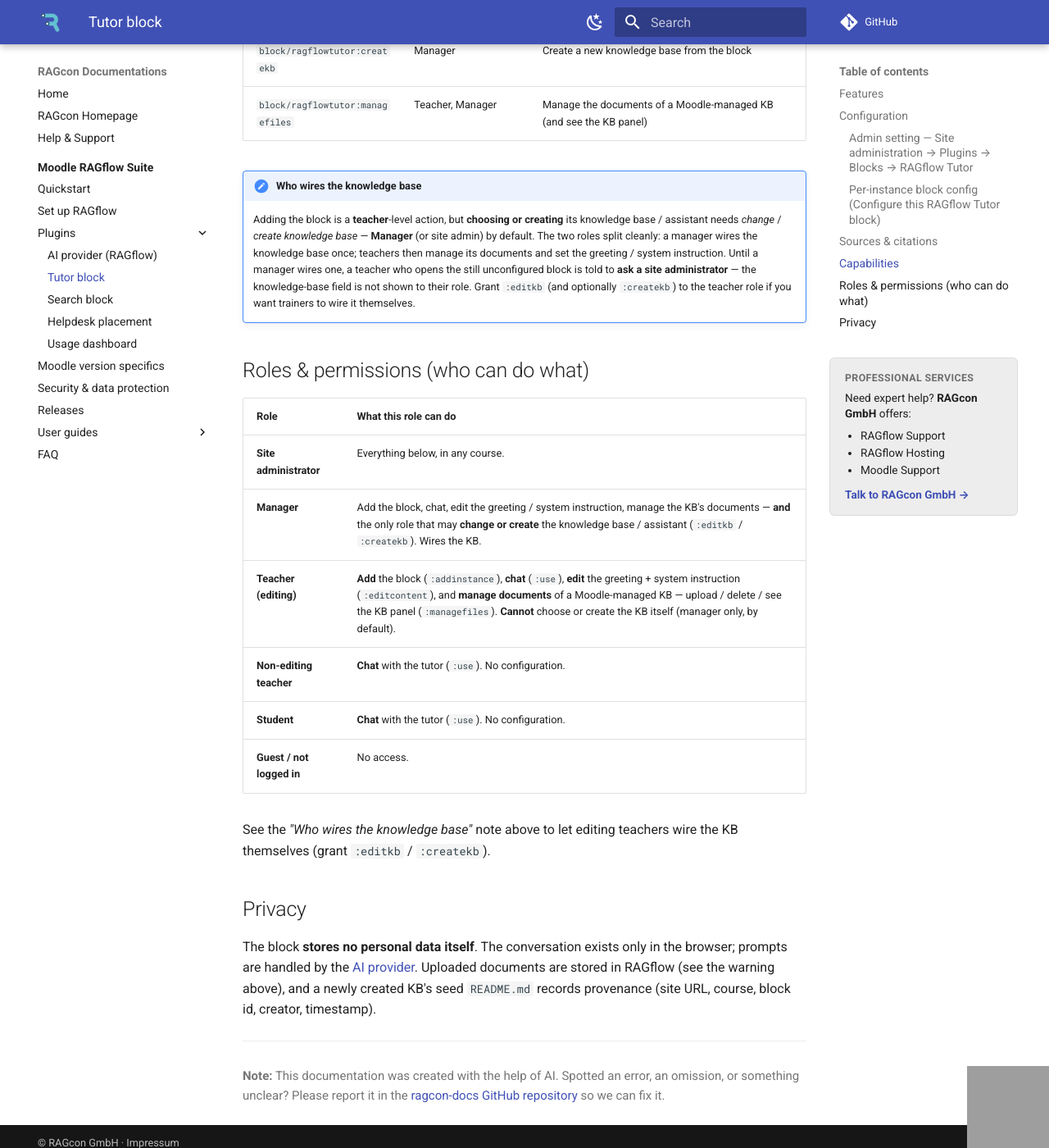
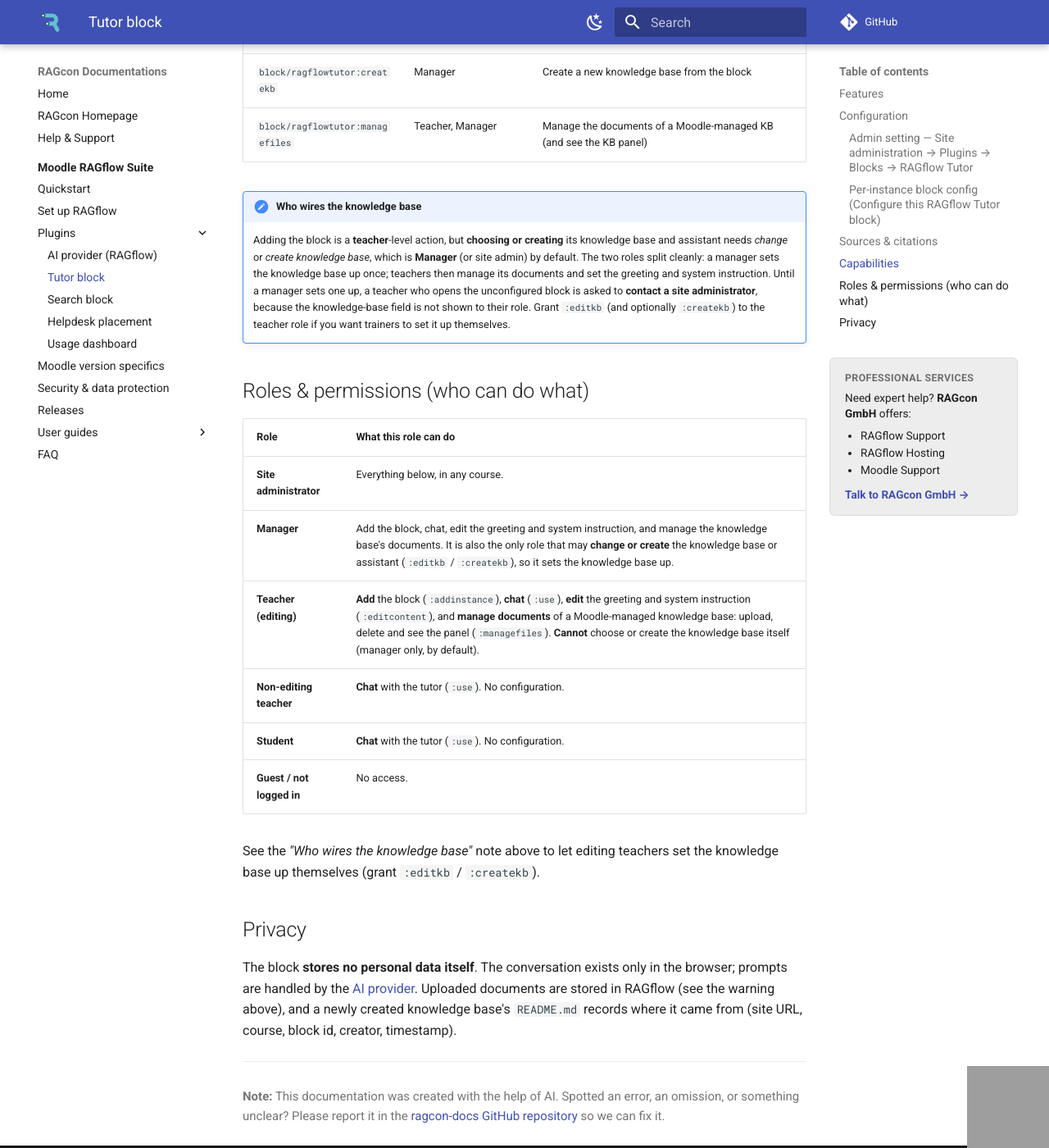
Before and after one commit to ragcon-ai/ragcon-docs, an MkDocs documentation site: the page built from docs/moodle-ragflow/plugins/tutor.md, in a window 1280 px wide and 1400 px high, scrolled down 9243 px. Shown: the whole window at 82% size. Built offline with MkDocs 1.6.1 and Material for MkDocs 9.7.7, drawn with Linux system fonts in a browser that asks for light colours; comment, search, counter and statistics services are not loaded; some of the changed text lies outside the part shown; grey boxes are pictures that could not be loaded.

Commit message:
docs: plainer, more human wording (index + four plugin pages)
Apply the STYLE.md voice to index.md and the provider, tutor, search and
helpdesk pages. Replace AI-ish phrasings (grounded in, surfaces, powers/drives,
wires, minted at click time, robust completion path) with plain words, split
em-dash sandwiches into short sentences, and keep British spelling. Screenshot
markers and image embeds are left untouched (verified).

Co-Authored-By: Claude <noreply@anthropic.com>

```diff
--- a/docs/moodle-ragflow/plugins/tutor.md
+++ b/docs/moodle-ragflow/plugins/tutor.md
@@ -7,10 +7,10 @@
 **Component:** `block_ragflowtutor` · **Requires:** Moodle 5.0–5.2 · **Depends on:** `aiprovider_ragflow`
 
 A per-course **AI tutor** delivered as a Moodle block. Placed on a course or activity page, it renders
-a chat drawer that answers students' questions grounded in a RAGflow knowledge base scoped to that
-course. Each block instance has its **own knowledge base**: teachers upload course documents and
-manage them directly in the block. The chat engine, credentials and knowledge-base API live in the
-shared [AI provider](provider.md).
+a chat drawer that answers students' questions using a RAGflow knowledge base for that course. Each
+block instance has its **own knowledge base**: teachers upload course documents and manage them
+directly in the block. The chat engine, credentials and knowledge-base API come from the shared
+[AI provider](provider.md).
 
 <!-- shot:tutor-01 -->
 
@@ -44,23 +44,24 @@ shared [AI provider](provider.md).
 ![File row in the knowledge base panel with re-process, download and delete actions](../img/tutor/tutor-10-kb-file-actions.png)
 *Per file: re-process, download through a signed link, or delete.*
 
-- **Course tutor chat drawer** for anyone with the *use* capability; the transcript is browser-side,
-  with a per-user rate guard in the shared engine.
-- **Greeting & system instruction** per block, to steer tone and behaviour for the course.
+- **Course tutor chat drawer** for anyone with the *use* capability. The transcript is kept in the
+  browser, with a per-user rate limit in the shared engine.
+- **Greeting & system instruction** per block, to set the tone and behaviour for the course.
 - **Per-instance knowledge base / assistant:** pick an existing RAGflow assistant (labelled with its
-  document count) **or create a brand-new knowledge base inline** — the block creates the RAGflow
-  dataset + assistant, seeds a provenance `README.md`, links them, and (for larger parses) finishes
-  binding in the background.
-- **In-block knowledge-base panel** (for managers/trainers with *manage files*): a status line with a
-  traffic-light indicator (green ready / yellow linking-or-parsing / red error), a refresh button, the
-  file list and an upload area. It auto-polls while the KB is linking or files are still parsing.
+  document count) **or create a new knowledge base inline**. The block creates the RAGflow dataset and
+  assistant, adds a small `README.md`, links them, and (for larger uploads) finishes linking in the
+  background.
+- **In-block knowledge-base panel** (for managers and trainers with *manage files*): a status line with
+  a colour-coded status light (green ready / yellow linking or parsing / red error), a refresh button, the
+  file list and an upload area. It refreshes automatically while the knowledge base is linking or files are
+  still parsing.
 - **File management** (only when the block manages the files — a new KB with *Manage files from this block*):
     - **Upload** multiple files (streamed as multipart, so large files are fine); each is virus-scanned
-      (Moodle antivirus), size-checked, pushed into the KB and parsed.
-    - **Re-process** a file, **delete** a file (with confirmation), **download** a file through a
-      short-lived signed proxy link (minted at click time).
-    - An internal seed `README.md` is always hidden and can never be downloaded/deleted/re-parsed; an
-      ownership guard ensures actions only touch this block's own KB.
+      (Moodle antivirus), size-checked, pushed into the knowledge base and parsed.
+    - **Re-process** a file, **delete** a file (with confirmation), or **download** a file through a
+      short-lived signed link that is created when you click.
+    - An internal `README.md` is always hidden and can never be downloaded, deleted or re-parsed, and
+      every action can only touch this block's own knowledge base.
 - **Answers in the user's Moodle language**; optional **source citations**.
 
 !!! warning "Uploaded documents live in RAGflow, not Moodle"
@@ -146,10 +147,10 @@ This avoids weakly-related documents showing up as "sources".
 - References are numbered **per answer** as `[answer.source]`: the first answer's sources are `[1.1]`,
   `[1.2]`, …, the second answer's are `[2.1]`, `[2.2]`, and so on — so it stays clear which files belong
   to which answer as the conversation (and the stacked Sources panel) grows.
-- A cited document is always listed, even if it is an **image or other low-text-similarity file** — the
+- A cited document is always listed, even if it is an **image or other low-text-similarity file**: the
   model's citation is the relevance signal.
-- If the model cites nothing — including a **"nothing relevant found"** answer — the Sources panel stays
-  **empty**: a not-found answer never shows a source.
+- If the model cites nothing (including a **"nothing relevant found"** answer), the Sources panel stays
+  **empty**. A not-found answer never shows a source.
 
 !!! note "Keep the `[ID]` markers in a custom system instruction"
     The citation list depends on the model emitting its `[ID]` reference markers. The default **System
@@ -168,31 +169,31 @@ This avoids weakly-related documents showing up as "sources".
 | `block/ragflowtutor:managefiles` | Teacher, Manager | Manage the documents of a Moodle-managed KB (and see the KB panel) |
 
 !!! note "Who wires the knowledge base"
-    Adding the block is a **teacher**-level action, but **choosing or creating** its knowledge base /
-    assistant needs *change* / *create knowledge base* — **Manager** (or site admin) by default. The two
-    roles split cleanly: a manager wires the knowledge base once; teachers then manage its documents and
-    set the greeting / system instruction. Until a manager wires one, a teacher who opens the still
-    unconfigured block is told to **ask a site administrator** — the knowledge-base field is not shown to
-    their role. Grant `:editkb` (and optionally `:createkb`) to the teacher role if you want trainers to
-    wire it themselves.
+    Adding the block is a **teacher**-level action, but **choosing or creating** its knowledge base and
+    assistant needs *change* or *create knowledge base*, which is **Manager** (or site admin) by default.
+    The two roles split cleanly: a manager sets the knowledge base up once; teachers then manage its
+    documents and set the greeting and system instruction. Until a manager sets one up, a teacher who
+    opens the unconfigured block is asked to **contact a site administrator**, because the knowledge-base
+    field is not shown to their role. Grant `:editkb` (and optionally `:createkb`) to the teacher role if
+    you want trainers to set it up themselves.
 
 ## Roles & permissions (who can do what)
 
 | Role | What this role can do |
 |---|---|
 | **Site administrator** | Everything below, in any course. |
-| **Manager** | Add the block, chat, edit the greeting / system instruction, manage the KB's documents — **and** the only role that may **change or create** the knowledge base / assistant (`:editkb` / `:createkb`). Wires the KB. |
-| **Teacher (editing)** | **Add** the block (`:addinstance`), **chat** (`:use`), **edit** the greeting + system instruction (`:editcontent`), and **manage documents** of a Moodle-managed KB — upload / delete / see the KB panel (`:managefiles`). **Cannot** choose or create the KB itself (manager only, by default). |
+| **Manager** | Add the block, chat, edit the greeting and system instruction, and manage the knowledge base's documents. It is also the only role that may **change or create** the knowledge base or assistant (`:editkb` / `:createkb`), so it sets the knowledge base up. |
+| **Teacher (editing)** | **Add** the block (`:addinstance`), **chat** (`:use`), **edit** the greeting and system instruction (`:editcontent`), and **manage documents** of a Moodle-managed knowledge base: upload, delete and see the panel (`:managefiles`). **Cannot** choose or create the knowledge base itself (manager only, by default). |
 | **Non-editing teacher** | **Chat** with the tutor (`:use`). No configuration. |
 | **Student** | **Chat** with the tutor (`:use`). No configuration. |
 | **Guest / not logged in** | No access. |
 
-See the *"Who wires the knowledge base"* note above to let editing teachers wire the KB themselves
-(grant `:editkb` / `:createkb`).
+See the *"Who wires the knowledge base"* note above to let editing teachers set the knowledge base up
+themselves (grant `:editkb` / `:createkb`).
 
 ## Privacy
 
 The block **stores no personal data itself**. The conversation exists only in the browser; prompts are
 handled by the [AI provider](provider.md). Uploaded documents are stored in RAGflow (see the warning
-above), and a newly created KB's seed `README.md` records provenance (site URL, course, block id,
-creator, timestamp).
+above), and a newly created knowledge base's `README.md` records where it came from (site URL, course,
+block id, creator, timestamp).
```
Also changed, not shown: docs/moodle-ragflow/index.md (+9 -9 lines), docs/moodle-ragflow/plugins/helpdesk.md (+8 -8 lines), docs/moodle-ragflow/plugins/provider.md (+19 -19 lines), docs/moodle-ragflow/plugins/search.md (+28 -28 lines).
